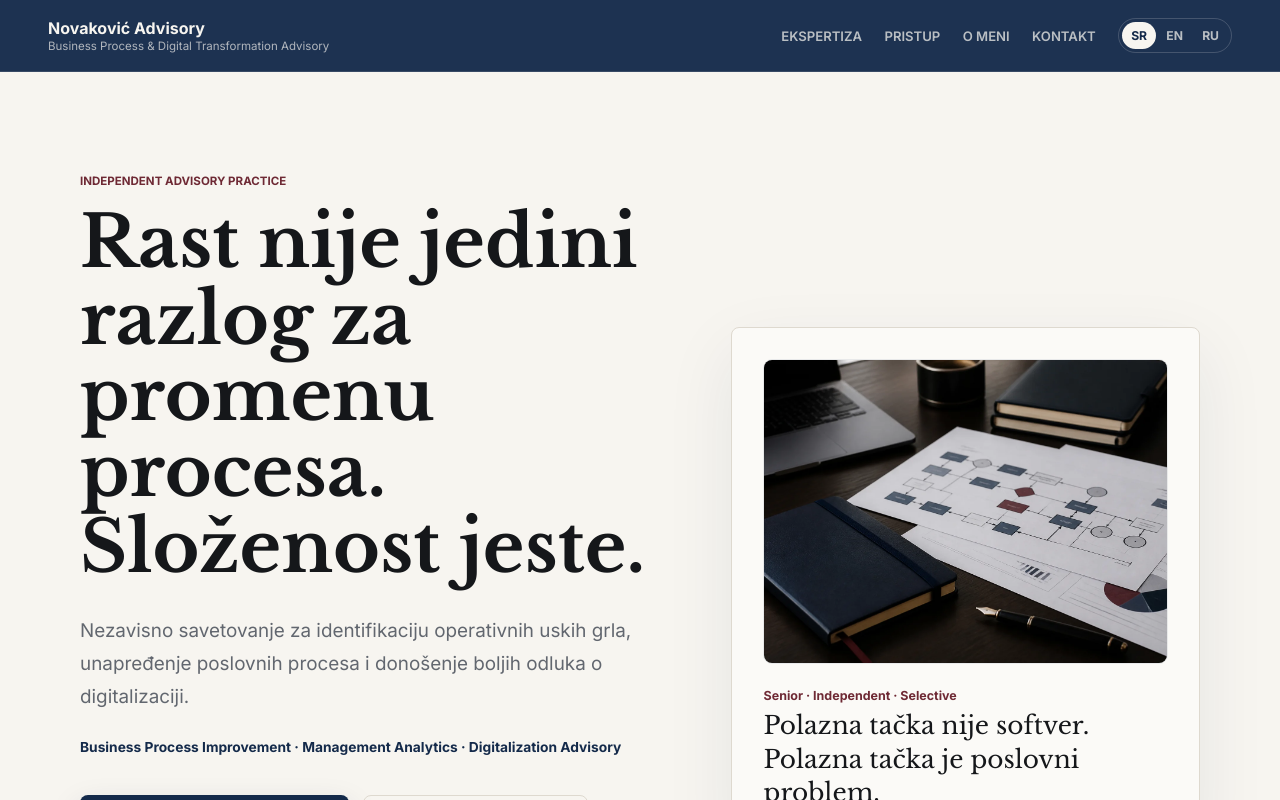
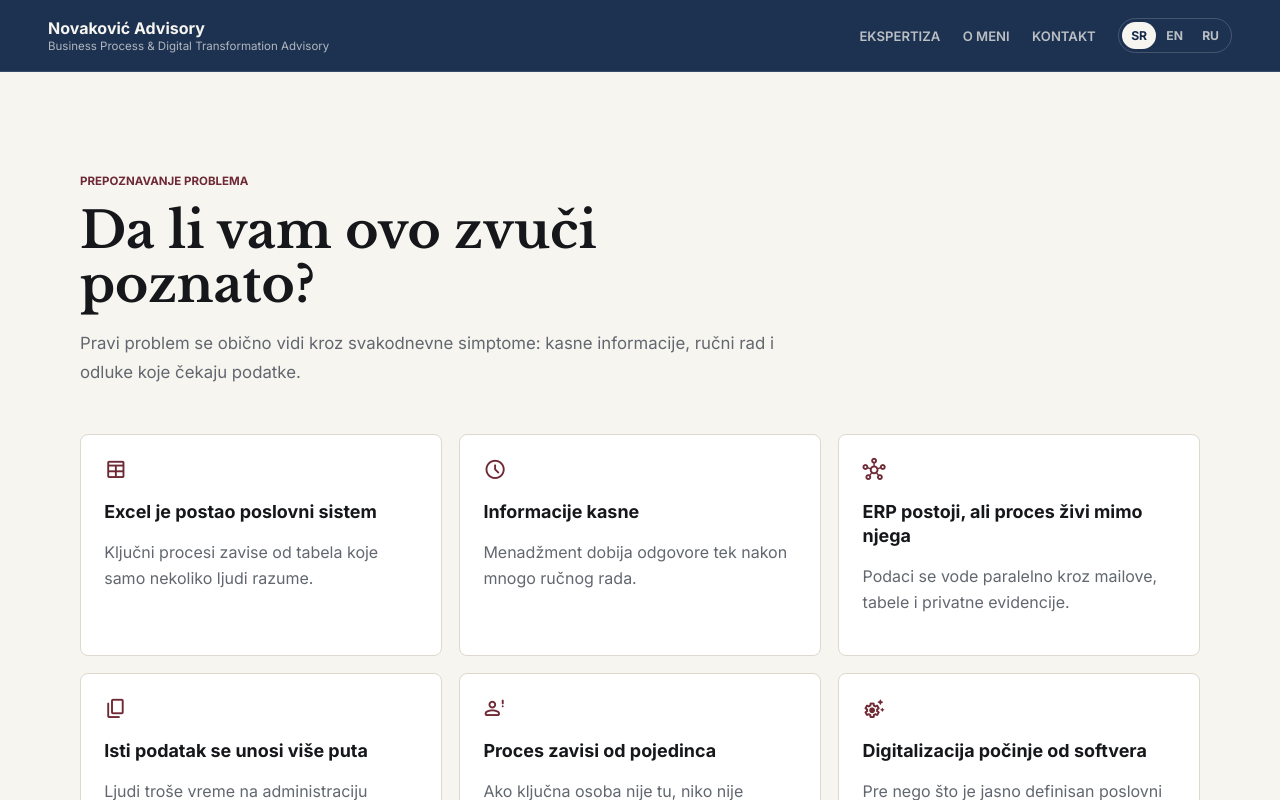
Before and after one commit to millosbgd/PersonalPortfolio, an Angular app: page /sr in a window 1280 px wide. Shown: the top 800 px of the page. Built offline with nearby package versions, Linux system fonts and the light colour scheme.

Commit message:
Temporarily hide selected page sections

```diff
--- a/src/app/shared/content.ts
+++ b/src/app/shared/content.ts
@@ -13,7 +13,8 @@
     },
     nav: [
       { label: 'Ekspertiza', href: '#expertise' },
-      { label: 'Pristup', href: '#process' },
+      // HIDDEN 2026-08-12: Restore when the advisory process section is visible again.
+      // { label: 'Pristup', href: '#process' },
       { label: 'O meni', href: '#about' },
       { label: 'Kontakt', href: '#contact' },
     ],
@@ -117,7 +118,8 @@
       title: 'Profesionalni profil',
       paragraphs: [
         'Softverski i poslovni konsultant sa dugogodišnjim iskustvom u unapređenju poslovnih procesa i informacionih sistema.',
-        'Nezavisni savetodavni projekti prihvataju se selektivno, prvenstveno kroz preporuke i direktne profesionalne kontakte.',
+        // HIDDEN 2026-08-12: Restore when selective advisory availability messaging is needed again.
+        // 'Nezavisni savetodavni projekti prihvataju se selektivno, prvenstveno kroz preporuke i direktne profesionalne kontakte.',
       ],
       tags: 'Business Processes · Operations · Digitalization · Technology Advisory',
     },
@@ -159,7 +161,8 @@
     },
     nav: [
       { label: 'Expertise', href: '#expertise' },
-      { label: 'Approach', href: '#process' },
+      // HIDDEN 2026-08-12: Restore when the advisory process section is visible again.
+      // { label: 'Approach', href: '#process' },
       { label: 'About', href: '#about' },
       { label: 'Contact', href: '#contact' },
     ],
@@ -263,7 +266,8 @@
       title: 'Professional profile',
       paragraphs: [
         'A software and business consultant with long-standing experience improving business processes and information systems.',
-        'Independent advisory projects are accepted selectively, primarily through referrals and direct professional introductions.',
+        // HIDDEN 2026-08-12: Restore when selective advisory availability messaging is needed again.
+        // 'Independent advisory projects are accepted selectively, primarily through referrals and direct professional introductions.',
       ],
       tags: 'Business Processes · Operations · Digitalization · Technology Advisory',
     },
@@ -305,7 +309,8 @@
     },
     nav: [
       { label: 'Экспертиза', href: '#expertise' },
-      { label: 'Подход', href: '#process' },
+      // HIDDEN 2026-08-12: Restore when the advisory process section is visible again.
+      // { label: 'Подход', href: '#process' },
       { label: 'О себе', href: '#about' },
       { label: 'Контакт', href: '#contact' },
     ],
@@ -409,7 +414,8 @@
       title: 'Профессиональный профиль',
       paragraphs: [
         'Консультант по программным решениям и бизнесу с многолетним опытом улучшения бизнес-процессов и информационных систем.',
-        'Независимые консультационные проекты принимаются выборочно, преимущественно через рекомендации и прямые профессиональные контакты.',
+        // HIDDEN 2026-08-12: Restore when selective advisory availability messaging is needed again.
+        // 'Независимые консультационные проекты принимаются выборочно, преимущественно через рекомендации и прямые профессиональные контакты.',
       ],
       tags: 'Business Processes · Operations · Digitalization · Technology Advisory',
     },
```
Also changed, not shown: src/app/app.component.html (+12 -0 lines), 1 other file (tests, documents, lock files or other folders).
